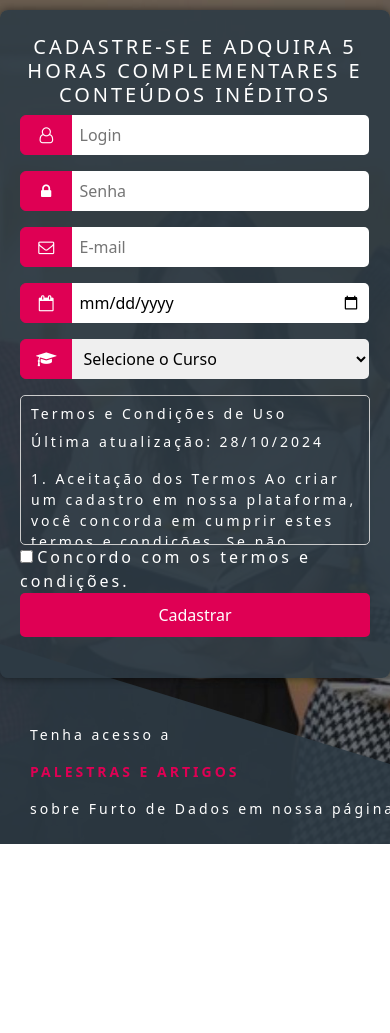
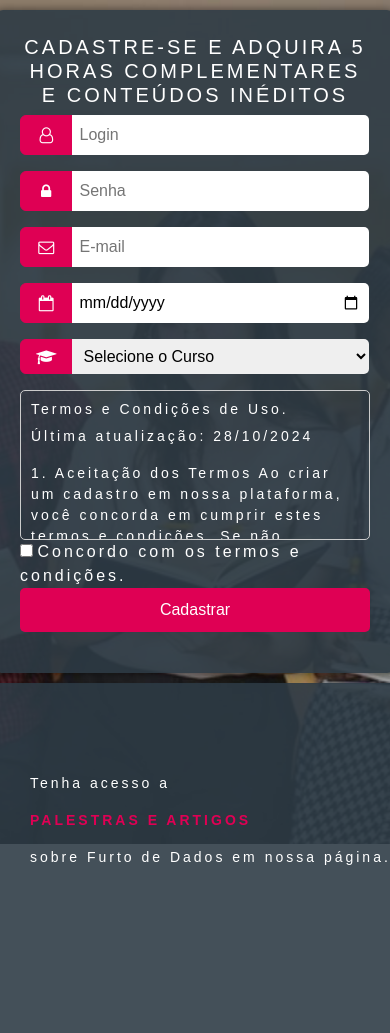
Before and after one commit to Cleiton1410/ProjetoAlerta, a plain HTML site: page wwwroot/index.html in a window 390 px wide. Before the commit the page ends 844 px from the top, so only its background shows below. Drawn offline with nearby package versions, Linux system fonts and the light colour scheme.

Commit message:
Ajustes no layout da página de cadastro

```diff
--- a/wwwroot/cadastro.js
+++ b/wwwroot/cadastro.js
@@ -19,9 +19,7 @@ async function submitForm(event) {
     const formData = new FormData(form);
 
     const curso = formData.get("curso");
-    console.log("Valor do curso:", curso); // Verificação do valor capturado
 
-    // Verifica se o curso selecionado é "0", null ou undefined
     if (!curso || curso === "0") {
         alert("Por favor, selecione um curso válido.");
         return;
--- a/wwwroot/index.css
+++ b/wwwroot/index.css
@@ -3,12 +3,11 @@
     src: url('fonts/FontsFree-Net-Rustic-Printed-Stamp.ttf') format('truetype');
 }
 
-body {
-    font-family: Arial, Helvetica, sans-serif;
-    background-color: #f0f0f0;
-    text-align: center;
+* {
     margin: 0;
     padding: 0;
+    box-sizing: border-box;
+    font-family: 'Poppins', sans-serif;
 }
 
 .imagem-fundo {
@@ -24,33 +23,22 @@ body {
     z-index: -10;
 }
 
-.imagem-fundo::before {
-    content: '';
-    position: absolute;
-    top: 0;
-    left: 0;
-    width: 100%;
-    height: 100%;
-    background-color: rgba(0, 0, 0, 0.26)
-}
-
 .container-geral {
-    width: 100vw;
-    height: 100vh;
-    overflow: hidden;
-    position: relative;
+    display: flex;
+    justify-content: center;
 }
 
 .cad-principal {
     display: flex;
     flex-direction: column;
     align-items: center;
-    margin: 10px auto;
+    margin: 10px;
     padding: 25px;
     background: #2d3b45e3;
     border-radius: 8px;
     width: 400px;
     box-shadow: 0 0 10px rgba(0, 0, 0, 0.521);
+    position: relative;
 }
 
 .titulo-cadastro {
@@ -119,11 +107,9 @@ body {
 }
 
 .triangulo {
-    position: absolute;
+    position: fixed;
     bottom: 0;
     left: 0;
-    width: 0;
-    height: 0;
     border-bottom: 350px solid #2d3b45e3;
     border-right: 650px solid transparent;
     z-index: -9;
@@ -156,23 +142,27 @@ body {
 }
 
 @media (max-width: 900px) {
+
     .cad-principal {
-        width: auto;
-    }
-    .logo-fundo {
-        display: none;
+        min-width: auto;
+        position: relative;
     }
 
     .triangulo {
-        border-bottom: 200px solid #2d3b45e3;
-        border-right: 650px solid transparent;
+        position: relative;
+        border-bottom: 350px solid #2d3b45e3;
+        border-right: 275px solid #2d3b45e3;
     }
 
     .triangulo-conteudo {
-        top: 50px;
+        top: 60px;
     }
 
     .conteudo {
         font-size: 14px;
     }
+
+    .imagem-fundo {
+        position: fixed;
+    }
 }
--- a/wwwroot/index.html
+++ b/wwwroot/index.html
@@ -60,7 +60,7 @@
                     </div>
                     <div>
                         <div class="campo-termos">
-                            <h4 class="conteudo-termos">Termos e Condições de Uso</h4>
+                            <h4 class="conteudo-termos">Termos e Condições de Uso.</h4>
                             <p class="conteudo-termos">Última atualização: 28/10/2024</p>
                             <p class="conteudo-termos">1. Aceitação dos Termos Ao criar um cadastro em nossa plataforma, você concorda em cumprir estes termos e condições. Se não concordar com algum desses termos, não deverá se cadastrar. A aceitação dos termos é uma condição essencial para o uso da plataforma e, ao aceitá-los, você declara ter lido, entendido e concordado com todos os termos.</p>
                             <p class="conteudo-termos">2. Elegibilidade Você declara que tem pelo menos 18 anos ou que possui autorização dos responsáveis legais para utilizar nossos serviços. Se você estiver registrando uma conta em nome de uma empresa ou organização, você declara que tem a autoridade para vincular essa entidade a estes termos. Caso contrário, você não poderá criar uma conta e deverá interromper imediatamente o uso da plataforma.</p>
@@ -139,15 +139,17 @@
 
                 </form>
             </div>
-            <div class="triangulo">
-                <div class="triangulo-conteudo">
-                    <p class="conteudo">Tenha acesso a</p>
-                    <p class="conteudo conteudo-principal">PALESTRAS E ARTIGOS</p>
-                    <P class="conteudo">sobre Furto de Dados em nossa página</P>
-                </div>
+        </div>
+    </main>
+    <footer>
+        <div class="triangulo">
+            <div class="triangulo-conteudo">
+                <p class="conteudo">Tenha acesso a</p>
+                <p class="conteudo conteudo-principal">PALESTRAS E ARTIGOS</p>
+                <P class="conteudo">sobre Furto de Dados em nossa página.</P>
             </div>
         </div>
-    </main>
+    </footer>
     <script src="cadastro.js"></script>
 </body>
 </html>
```
